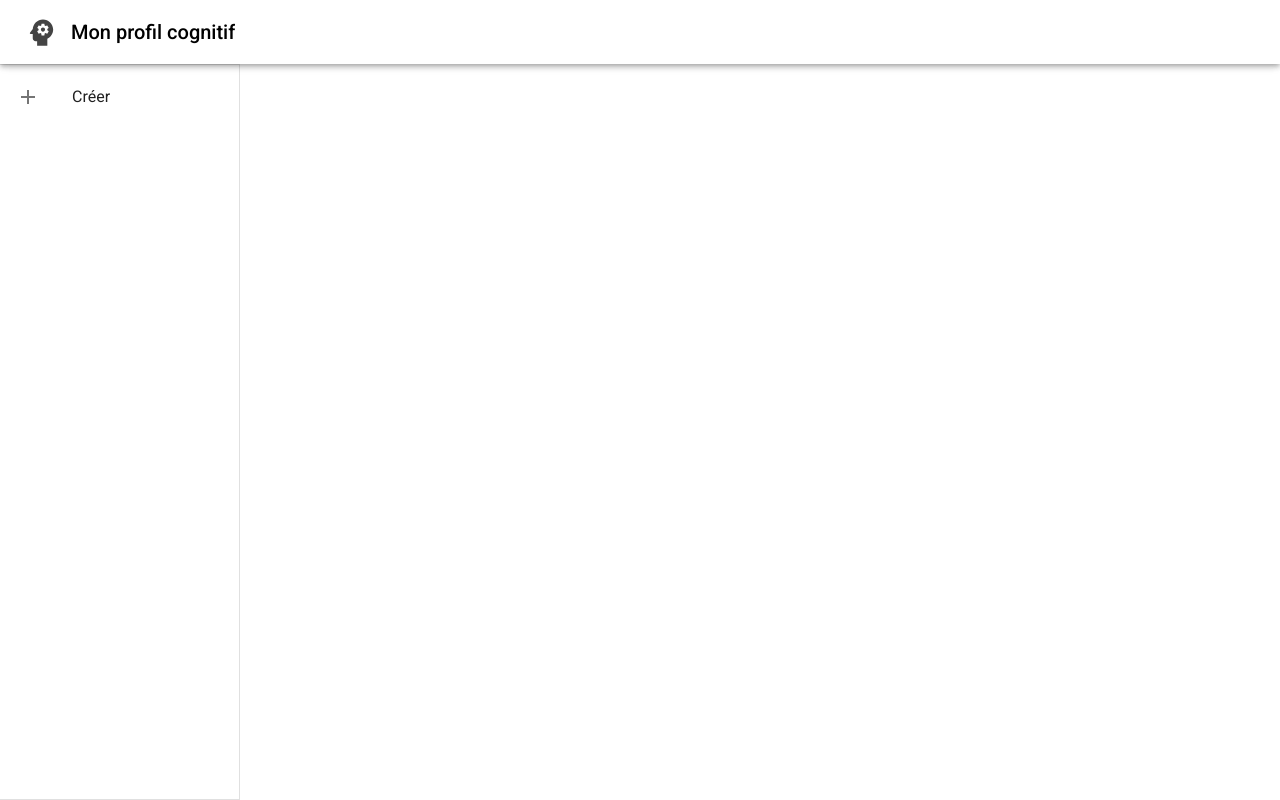
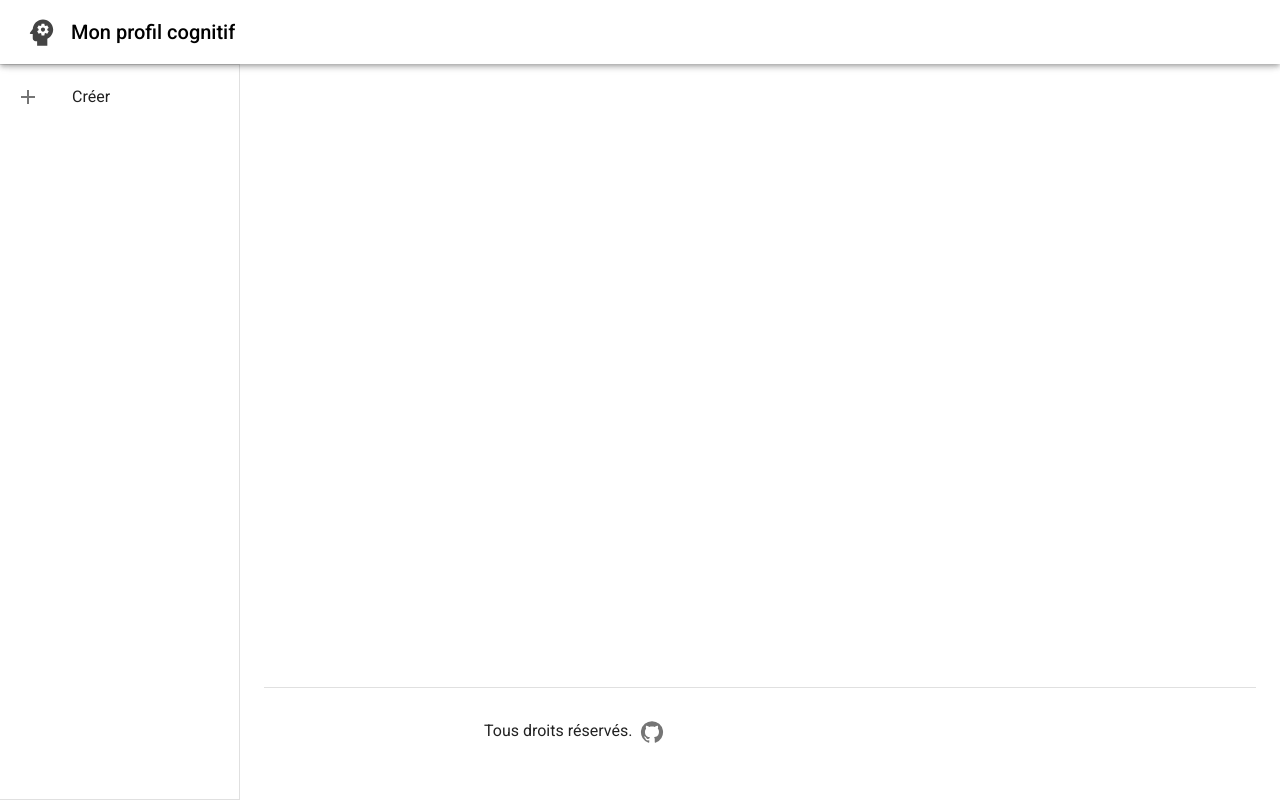
Before and after one commit to gruyaume/cognitive-profile, a Next.js app: page / in a window 1280 px wide. Built offline with nearby package versions, Linux system fonts and the light colour scheme.

Commit message:
feat: Adds sticky footer (#20)

```diff
--- a/app/layout.tsx
+++ b/app/layout.tsx
@@ -13,8 +13,10 @@ import ListItemIcon from "@mui/material/ListItemIcon";
 import ListItemText from "@mui/material/ListItemText";
 import AddIcon from "@mui/icons-material/Add";
 import PsychologyIcon from "@mui/icons-material/Psychology";
+import GitHubIcon from "@mui/icons-material/GitHub";
 import ThemeRegistry from "@/components/ThemeRegistry/ThemeRegistry";
 import IconButton from "@mui/material/IconButton";
+import Container from "@mui/material/Container";
 
 export const metadata = {
   title: "Mon Profil Cognitif",
@@ -83,14 +85,42 @@ export default function RootLayout({
           <Box
             component="main"
             sx={{
+              display: "flex",
+              flexDirection: "column",
               flexGrow: 1,
+              minHeight: "calc(100vh - 64px)",
               bgcolor: "background.default",
               ml: `${DRAWER_WIDTH}px`,
               mt: ["48px", "56px", "64px"],
               p: 3,
             }}
           >
-            {children}
+            <div>{children}</div>
+            <Box sx={{ mt: "auto" }}>
+              <Divider />
+              <Box
+                component="footer"
+                sx={{
+                  py: 3,
+                  px: 2,
+                  mt: "auto",
+                }}
+              >
+                <Container maxWidth="sm">
+                  <Typography variant="body1" display="inline">
+                    Tous droits réservés.
+                  </Typography>
+                  <Link
+                    href="https://github.com/gruyaume/cognitive-profile"
+                    passHref
+                  >
+                    <IconButton>
+                      <GitHubIcon />
+                    </IconButton>
+                  </Link>
+                </Container>
+              </Box>
+            </Box>
           </Box>
         </ThemeRegistry>
       </body>
```
